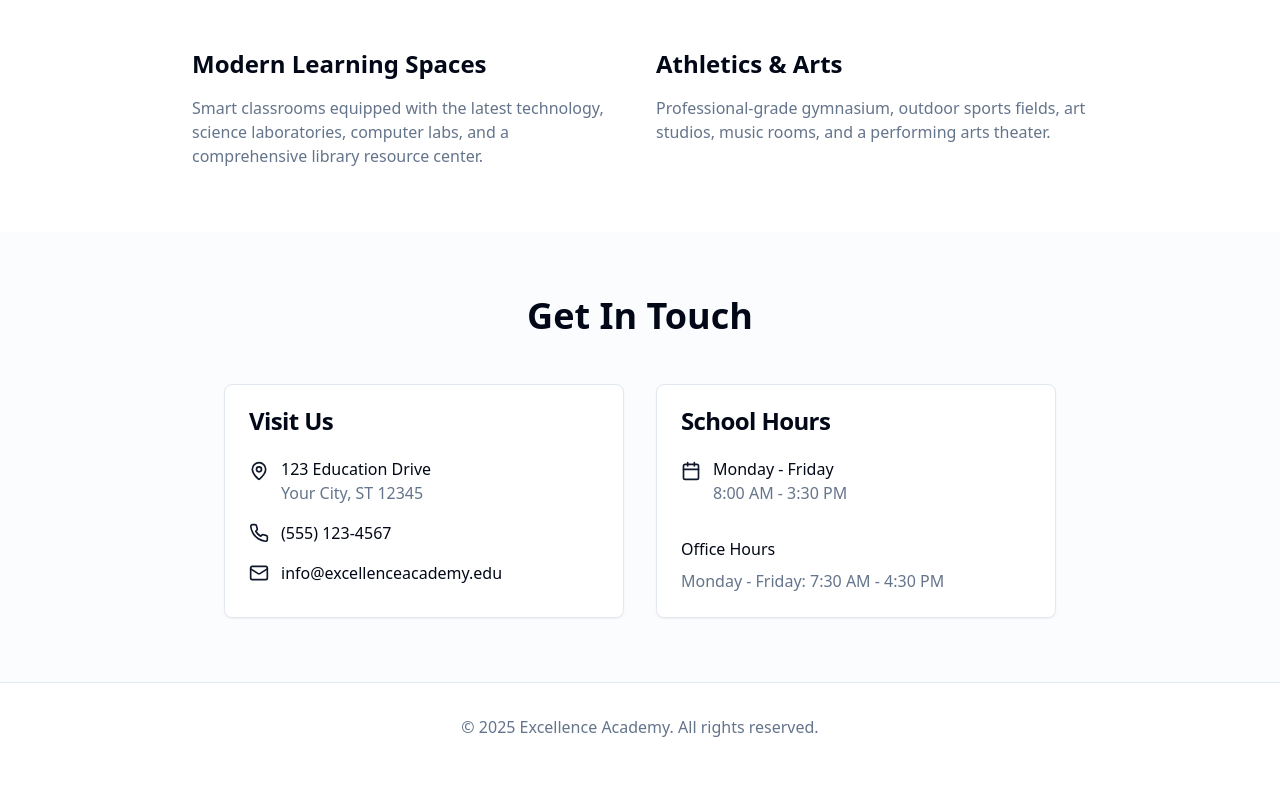
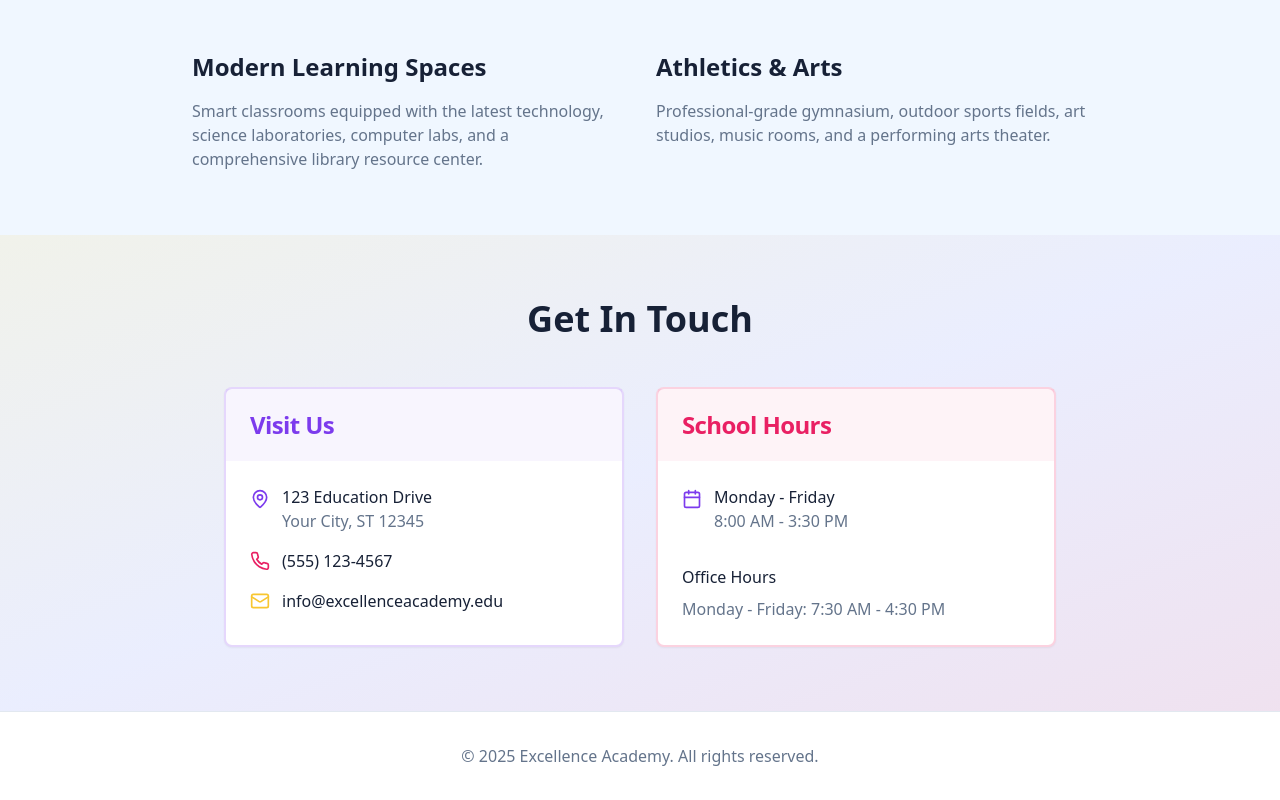
Before and after one commit to Drunken-Sage/project-port-porter, a React (Vite) app: page / in a window 1280 px wide. Shown: the part 1433-2233 px from the top of the page. Before the commit the page ends 2204 px from the top, so only its background shows below. Built offline with nearby package versions, Linux system fonts and the light colour scheme.

Commit message:
Refactor: Make site colorful and single page

```diff
--- a/src/index.css
+++ b/src/index.css
@@ -8,33 +8,39 @@ All colors MUST be HSL.
 
 @layer base {
   :root {
-    --background: 0 0% 100%;
-    --foreground: 222.2 84% 4.9%;
+    --background: 210 100% 97%;
+    --foreground: 220 40% 15%;
 
     --card: 0 0% 100%;
-    --card-foreground: 222.2 84% 4.9%;
+    --card-foreground: 220 40% 15%;
 
     --popover: 0 0% 100%;
-    --popover-foreground: 222.2 84% 4.9%;
+    --popover-foreground: 220 40% 15%;
 
-    --primary: 222.2 47.4% 11.2%;
-    --primary-foreground: 210 40% 98%;
+    --primary: 262 83% 58%;
+    --primary-foreground: 0 0% 100%;
 
-    --secondary: 210 40% 96.1%;
-    --secondary-foreground: 222.2 47.4% 11.2%;
+    --secondary: 340 82% 52%;
+    --secondary-foreground: 0 0% 100%;
 
     --muted: 210 40% 96.1%;
     --muted-foreground: 215.4 16.3% 46.9%;
 
-    --accent: 210 40% 96.1%;
-    --accent-foreground: 222.2 47.4% 11.2%;
+    --accent: 45 93% 58%;
+    --accent-foreground: 220 40% 15%;
+
+    --success: 142 76% 36%;
+    --success-foreground: 0 0% 100%;
+
+    --info: 199 89% 48%;
+    --info-foreground: 0 0% 100%;
 
     --destructive: 0 84.2% 60.2%;
-    --destructive-foreground: 210 40% 98%;
+    --destructive-foreground: 0 0% 100%;
 
     --border: 214.3 31.8% 91.4%;
     --input: 214.3 31.8% 91.4%;
-    --ring: 222.2 84% 4.9%;
+    --ring: 262 83% 58%;
 
     --radius: 0.5rem;
 
@@ -56,33 +62,39 @@ All colors MUST be HSL.
   }
 
   .dark {
-    --background: 222.2 84% 4.9%;
+    --background: 220 40% 8%;
     --foreground: 210 40% 98%;
 
-    --card: 222.2 84% 4.9%;
+    --card: 220 35% 12%;
     --card-foreground: 210 40% 98%;
 
-    --popover: 222.2 84% 4.9%;
+    --popover: 220 35% 12%;
     --popover-foreground: 210 40% 98%;
 
-    --primary: 210 40% 98%;
-    --primary-foreground: 222.2 47.4% 11.2%;
+    --primary: 262 83% 58%;
+    --primary-foreground: 0 0% 100%;
 
-    --secondary: 217.2 32.6% 17.5%;
-    --secondary-foreground: 210 40% 98%;
+    --secondary: 340 82% 52%;
+    --secondary-foreground: 0 0% 100%;
 
     --muted: 217.2 32.6% 17.5%;
     --muted-foreground: 215 20.2% 65.1%;
 
-    --accent: 217.2 32.6% 17.5%;
-    --accent-foreground: 210 40% 98%;
+    --accent: 45 93% 58%;
+    --accent-foreground: 220 40% 8%;
+
+    --success: 142 76% 36%;
+    --success-foreground: 0 0% 100%;
+
+    --info: 199 89% 48%;
+    --info-foreground: 0 0% 100%;
 
     --destructive: 0 62.8% 30.6%;
-    --destructive-foreground: 210 40% 98%;
+    --destructive-foreground: 0 0% 100%;
 
     --border: 217.2 32.6% 17.5%;
     --input: 217.2 32.6% 17.5%;
-    --ring: 212.7 26.8% 83.9%;
+    --ring: 262 83% 58%;
     --sidebar-background: 240 5.9% 10%;
     --sidebar-foreground: 240 4.8% 95.9%;
     --sidebar-primary: 224.3 76.3% 48%;
--- a/src/pages/Index.tsx
+++ b/src/pages/Index.tsx
@@ -22,27 +22,27 @@ const Index = () => {
       </nav>
 
       {/* Hero Section */}
-      <section className="py-20 px-4 bg-gradient-to-b from-primary/10 to-background">
+      <section className="py-20 px-4 bg-gradient-to-br from-primary/20 via-secondary/10 to-accent/20 animate-fade-in">
         <div className="container mx-auto text-center">
-          <h2 className="text-5xl md:text-6xl font-bold mb-6 text-foreground">
+          <h2 className="text-5xl md:text-6xl font-bold mb-6 text-foreground animate-scale-in">
             Empowering Minds, Building Futures
           </h2>
           <p className="text-xl text-muted-foreground mb-8 max-w-2xl mx-auto">
             Where excellence meets opportunity. Join us in creating tomorrow's leaders through innovative education and nurturing environment.
           </p>
           <div className="flex gap-4 justify-center flex-wrap">
-            <Button size="lg">Schedule a Visit</Button>
-            <Button size="lg" variant="outline">Learn More</Button>
+            <Button size="lg" className="bg-primary hover:bg-primary/90">Schedule a Visit</Button>
+            <Button size="lg" className="bg-secondary hover:bg-secondary/90">Learn More</Button>
           </div>
         </div>
       </section>
 
       {/* About Section */}
-      <section id="about" className="py-16 px-4">
+      <section id="about" className="py-16 px-4 bg-gradient-to-r from-accent/10 to-background">
         <div className="container mx-auto">
           <h3 className="text-4xl font-bold text-center mb-12 text-foreground">Why Choose Excellence Academy</h3>
           <div className="grid md:grid-cols-3 gap-8">
-            <Card>
+            <Card className="hover-scale border-l-4 border-l-primary">
               <CardHeader>
                 <Award className="w-12 h-12 mb-4 text-primary" />
                 <CardTitle>Award-Winning Education</CardTitle>
@@ -53,9 +53,9 @@ const Index = () => {
                 </CardDescription>
               </CardContent>
             </Card>
-            <Card>
+            <Card className="hover-scale border-l-4 border-l-secondary">
               <CardHeader>
-                <Users className="w-12 h-12 mb-4 text-primary" />
+                <Users className="w-12 h-12 mb-4 text-secondary" />
                 <CardTitle>Expert Faculty</CardTitle>
               </CardHeader>
               <CardContent>
@@ -64,9 +64,9 @@ const Index = () => {
                 </CardDescription>
               </CardContent>
             </Card>
-            <Card>
+            <Card className="hover-scale border-l-4 border-l-accent">
               <CardHeader>
-                <BookOpen className="w-12 h-12 mb-4 text-primary" />
+                <BookOpen className="w-12 h-12 mb-4 text-accent" />
                 <CardTitle>Comprehensive Curriculum</CardTitle>
               </CardHeader>
               <CardContent>
@@ -80,40 +80,40 @@ const Index = () => {
       </section>
 
       {/* Programs Section */}
-      <section id="programs" className="py-16 px-4 bg-muted/30">
+      <section id="programs" className="py-16 px-4 bg-gradient-to-l from-secondary/10 via-background to-primary/10">
         <div className="container mx-auto">
           <h3 className="text-4xl font-bold text-center mb-12 text-foreground">Our Programs</h3>
           <div className="grid md:grid-cols-2 lg:grid-cols-4 gap-6">
-            <Card>
+            <Card className="hover-scale bg-gradient-to-br from-primary/5 to-card border-t-4 border-t-primary">
               <CardHeader>
-                <CardTitle>Elementary</CardTitle>
+                <CardTitle className="text-primary">Elementary</CardTitle>
                 <CardDescription>Grades K-5</CardDescription>
               </CardHeader>
               <CardContent>
                 Building strong foundations in literacy, mathematics, and social skills through engaging, hands-on learning.
               </CardContent>
             </Card>
-            <Card>
+            <Card className="hover-scale bg-gradient-to-br from-secondary/5 to-card border-t-4 border-t-secondary">
               <CardHeader>
-                <CardTitle>Middle School</CardTitle>
+                <CardTitle className="text-secondary">Middle School</CardTitle>
                 <CardDescription>Grades 6-8</CardDescription>
               </CardHeader>
               <CardContent>
                 Developing critical thinking and independence while exploring diverse subjects and discovering passions.
               </CardContent>
             </Card>
-            <Card>
+            <Card className="hover-scale bg-gradient-to-br from-accent/5 to-card border-t-4 border-t-accent">
               <CardHeader>
-                <CardTitle>High School</CardTitle>
+                <CardTitle className="text-accent">High School</CardTitle>
                 <CardDescription>Grades 9-12</CardDescription>
               </CardHeader>
               <CardContent>
                 Preparing for college and careers with advanced courses, AP programs, and personalized guidance.
               </CardContent>
             </Card>
-            <Card>
+            <Card className="hover-scale bg-gradient-to-br from-primary/5 to-card border-t-4 border-t-primary">
               <CardHeader>
-                <CardTitle>Extracurricular</CardTitle>
+                <CardTitle className="text-primary">Extracurricular</CardTitle>
                 <CardDescription>All Ages</CardDescription>
               </CardHeader>
               <CardContent>
@@ -146,15 +146,15 @@ const Index = () => {
       </section>
 
       {/* Contact Section */}
-      <section id="contact" className="py-16 px-4 bg-muted/30">
+      <section id="contact" className="py-16 px-4 bg-gradient-to-br from-accent/10 via-primary/5 to-secondary/10">
         <div className="container mx-auto max-w-4xl">
           <h3 className="text-4xl font-bold text-center mb-12 text-foreground">Get In Touch</h3>
           <div className="grid md:grid-cols-2 gap-8">
-            <Card>
-              <CardHeader>
-                <CardTitle>Visit Us</CardTitle>
+            <Card className="hover-scale border-2 border-primary/20">
+              <CardHeader className="bg-primary/5">
+                <CardTitle className="text-primary">Visit Us</CardTitle>
               </CardHeader>
-              <CardContent className="space-y-4">
+              <CardContent className="space-y-4 pt-6">
                 <div className="flex items-start gap-3">
                   <MapPin className="w-5 h-5 text-primary mt-1" />
                   <div>
@@ -163,20 +163,20 @@ const Index = () => {
                   </div>
                 </div>
                 <div className="flex items-center gap-3">
-                  <Phone className="w-5 h-5 text-primary" />
+                  <Phone className="w-5 h-5 text-secondary" />
                   <p>(555) 123-4567</p>
                 </div>
                 <div className="flex items-center gap-3">
-                  <Mail className="w-5 h-5 text-primary" />
+                  <Mail className="w-5 h-5 text-accent" />
                   <p>info@excellenceacademy.edu</p>
                 </div>
               </CardContent>
             </Card>
-            <Card>
-              <CardHeader>
-                <CardTitle>School Hours</CardTitle>
+            <Card className="hover-scale border-2 border-secondary/20">
+              <CardHeader className="bg-secondary/5">
+                <CardTitle className="text-secondary">School Hours</CardTitle>
               </CardHeader>
-              <CardContent className="space-y-4">
+              <CardContent className="space-y-4 pt-6">
                 <div className="flex items-start gap-3">
                   <Calendar className="w-5 h-5 text-primary mt-1" />
                   <div>
--- a/tailwind.config.ts
+++ b/tailwind.config.ts
@@ -61,6 +61,14 @@ export default {
 					'accent-foreground': 'hsl(var(--sidebar-accent-foreground))',
 					border: 'hsl(var(--sidebar-border))',
 					ring: 'hsl(var(--sidebar-ring))'
+				},
+				success: {
+					DEFAULT: 'hsl(var(--success))',
+					foreground: 'hsl(var(--success-foreground))'
+				},
+				info: {
+					DEFAULT: 'hsl(var(--info))',
+					foreground: 'hsl(var(--info-foreground))'
 				}
 			},
 			borderRadius: {
@@ -84,11 +92,33 @@ export default {
 					to: {
 						height: '0'
 					}
+				},
+				'fade-in': {
+					'0%': {
+						opacity: '0',
+						transform: 'translateY(10px)'
+					},
+					'100%': {
+						opacity: '1',
+						transform: 'translateY(0)'
+					}
+				},
+				'scale-in': {
+					'0%': {
+						transform: 'scale(0.95)',
+						opacity: '0'
+					},
+					'100%': {
+						transform: 'scale(1)',
+						opacity: '1'
+					}
 				}
 			},
 			animation: {
 				'accordion-down': 'accordion-down 0.2s ease-out',
-				'accordion-up': 'accordion-up 0.2s ease-out'
+				'accordion-up': 'accordion-up 0.2s ease-out',
+				'fade-in': 'fade-in 0.5s ease-out',
+				'scale-in': 'scale-in 0.3s ease-out'
 			}
 		}
 	},
```
